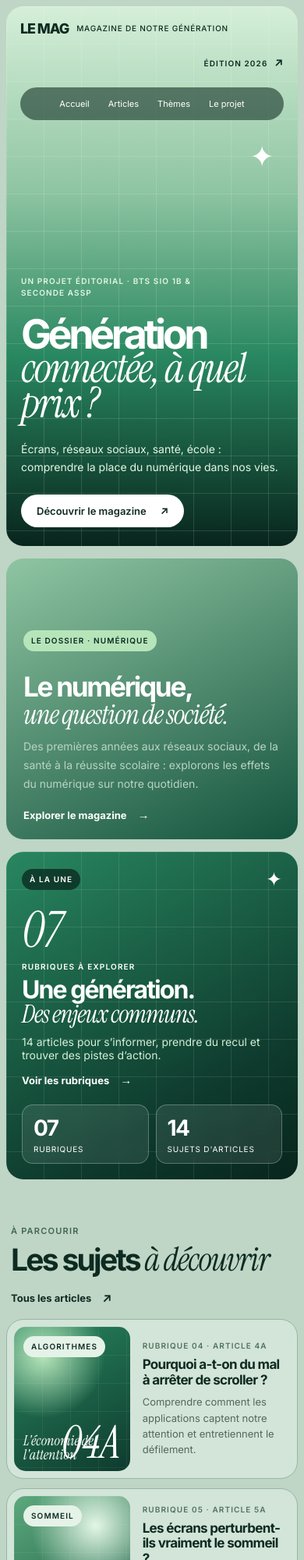
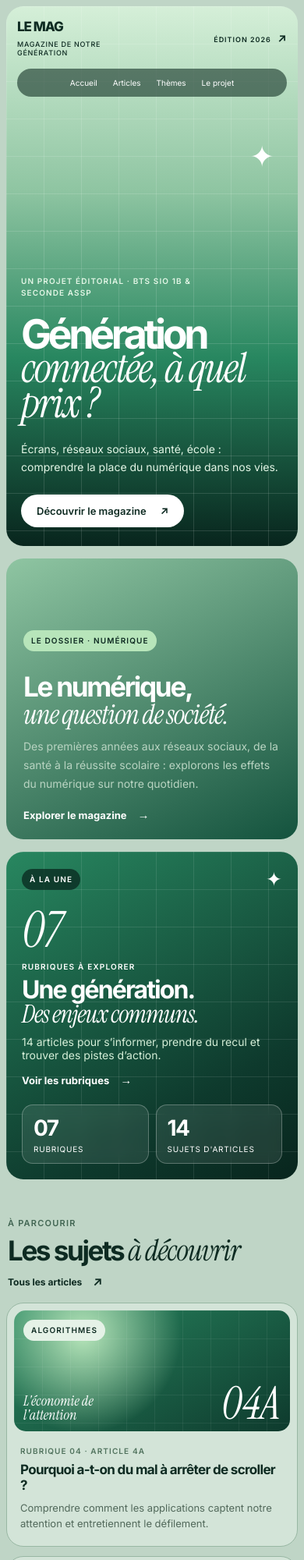
Before and after one commit to hchamrouk/lemag, a plain HTML site: page index.html in a window 390 px wide. Shown: the top 2000 px of the page at 78% size. Drawn offline with Linux system fonts and the light colour scheme.

Commit message:
fix de quelques erreures lié au responsive

```diff
--- a/css/style.css
+++ b/css/style.css
@@ -540,13 +540,15 @@ em {
 }
 
 .theme-grid {
-    display: grid;
-    grid-template-columns: repeat(7, 1fr);
+    display: flex;
+    flex-wrap: wrap;
     gap: 9px;
 }
 
 .theme-tile {
     min-height: 220px;
+    min-width: 250px;
+    flex: 1;
     padding: 14px;
     border-radius: 17px;
     position: relative;
@@ -759,9 +761,9 @@ em {
 }
 
 @media (max-width: 900px) {
-    .theme-grid {
+    /* .theme-grid {
         grid-template-columns: repeat(4, 1fr);
-    }
+    } */
 
     .theme-tile {
         min-height: 180px;
@@ -901,7 +903,7 @@ em {
     }
 
     .theme-grid {
-        grid-template-columns: repeat(2, 1fr);
+        /* grid-template-columns: repeat(2, 1fr); */
         gap: 8px;
     }
 
@@ -1184,3 +1186,164 @@ body {
         font-size: 12px;
     }
 }
+/* =========================================================
+   Ajustements responsive — titres, navigation et listes
+   ========================================================= */
+
+/* Le titre et le lien d'action ne doivent jamais se chevaucher. */
+.section-heading {
+    display: flex;
+    flex-wrap: wrap;
+    align-items: flex-end;
+    justify-content: space-between;
+    column-gap: 28px;
+    row-gap: 14px;
+}
+
+.section-heading > div {
+    flex: 1 1 420px;
+    min-width: 0;
+}
+
+.section-heading h2 {
+    max-width: 100%;
+    overflow-wrap: break-word;
+}
+
+.section-heading > .text-link {
+    flex: 0 0 auto;
+    max-width: 100%;
+    white-space: nowrap;
+    margin-bottom: 5px;
+}
+
+/* Évite les débordements dans les grilles quand les textes sont longs. */
+.article-card,
+.article-card-copy,
+.topic-row,
+.topic-row h4,
+.topic-heading > div {
+    min-width: 0;
+}
+
+.topic-row h4,
+.topic-meta {
+    overflow-wrap: anywhere;
+}
+
+@media (max-width: 900px) {
+    .topbar {
+        flex-wrap: wrap;
+        row-gap: 14px;
+    }
+
+    .main-nav {
+        order: 3;
+        flex: 1 0 100%;
+        justify-content: center;
+        flex-wrap: wrap;
+    }
+
+    .section-heading {
+        align-items: flex-start;
+    }
+
+    .section-heading > div {
+        flex-basis: 100%;
+    }
+
+    .section-heading > .text-link {
+        margin: 0;
+    }
+}
+
+@media (max-width: 650px) {
+    .site-shell {
+        padding: 8px;
+    }
+
+    .section-block,
+    .themes-section,
+    .list-section {
+        margin-top: 48px;
+    }
+
+    .section-heading {
+        margin-right: 2px;
+        margin-left: 2px;
+        row-gap: 12px;
+    }
+
+    .section-heading h2 {
+        font-size: clamp(34px, 9vw, 46px);
+        line-height: 1;
+        overflow-wrap: normal;
+    }
+
+    .section-heading > .text-link {
+        font-size: 12px;
+    }
+
+    .article-card {
+        grid-template-columns: minmax(112px, 38%) minmax(0, 1fr);
+    }
+
+    .article-visual {
+        min-height: 170px;
+    }
+
+    .article-card-copy {
+        overflow-wrap: anywhere;
+    }
+
+    .topic-row {
+        grid-template-columns: 32px minmax(0, 1fr) 16px;
+        column-gap: 8px;
+    }
+}
+
+@media (max-width: 540px) {
+    .topbar {
+        padding: 16px 14px;
+        column-gap: 10px;
+    }
+
+    .wordmark {
+        gap: 7px;
+        font-size: 17px;
+        display: flex;
+        flex-direction: column;
+        align-items: start;
+
+    }
+
+    .wordmark span {
+        max-width: 145px;
+        font-size: 9px;
+        line-height: 1.25;
+    }
+
+    .top-link {
+        font-size: 9px;
+        white-space: nowrap;
+    }
+
+    .main-nav {
+        gap: 2px;
+        padding: 4px;
+    }
+
+    .main-nav a {
+        padding: 8px 9px;
+        font-size: 10px;
+    }
+
+    .article-card {
+        grid-template-columns: 1fr;
+    }
+
+    .article-visual {
+        min-height: 155px;
+        height: 155px;
+    }
+}
```
